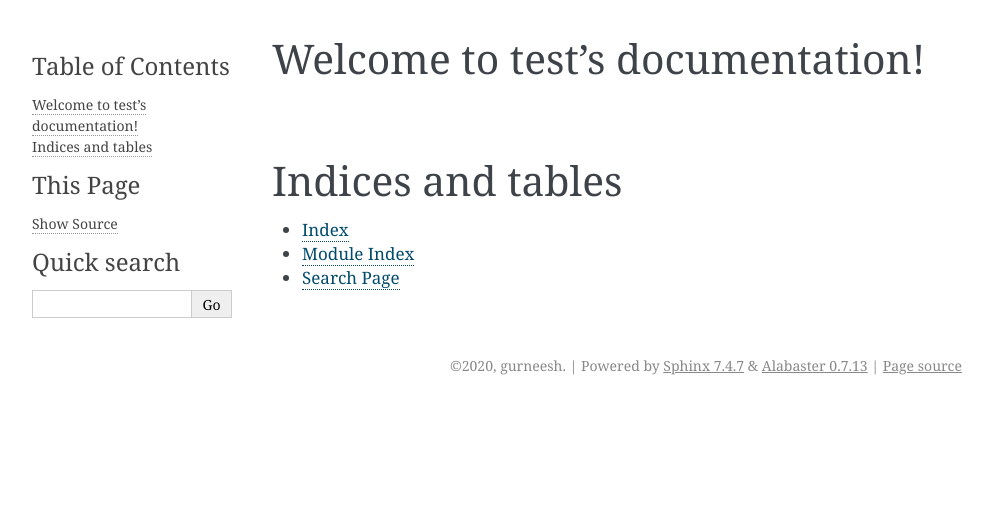
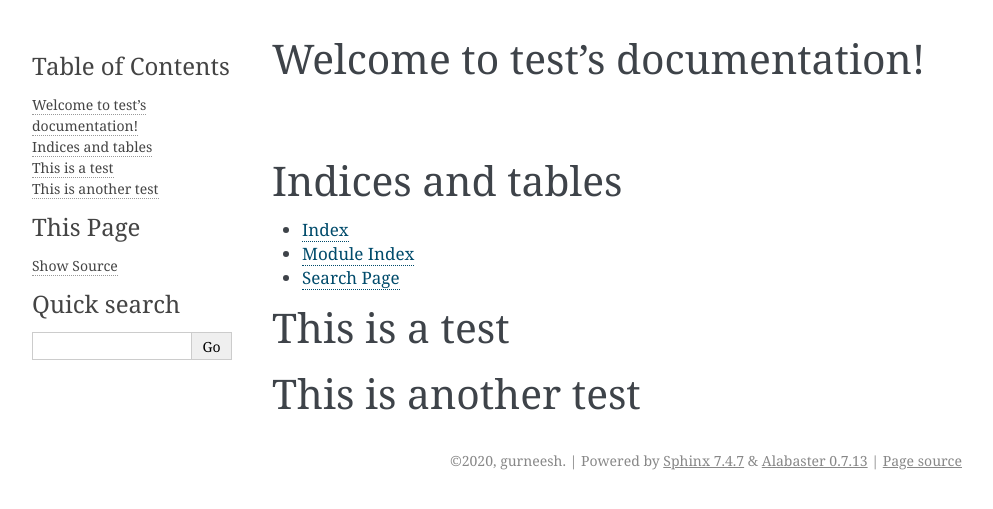
Before and after one commit to gurneeshchahal/test-docs, a Sphinx documentation site: the page built from source/index.rst, in a window 1280 px wide. Shown: the top 509 px of the page, without its empty margins (148-1141 px from the left). Built offline with Sphinx 7.4.7, drawn with Linux system fonts in a browser that asks for light colours.

Commit message:
test_commit

```diff
--- a/source/index.rst
+++ b/source/index.rst
@@ -18,3 +18,9 @@ Indices and tables
 * :ref:`genindex`
 * :ref:`modindex`
 * :ref:`search`
+
+This is a test
+==============
+
+This is another test
+====================
```
